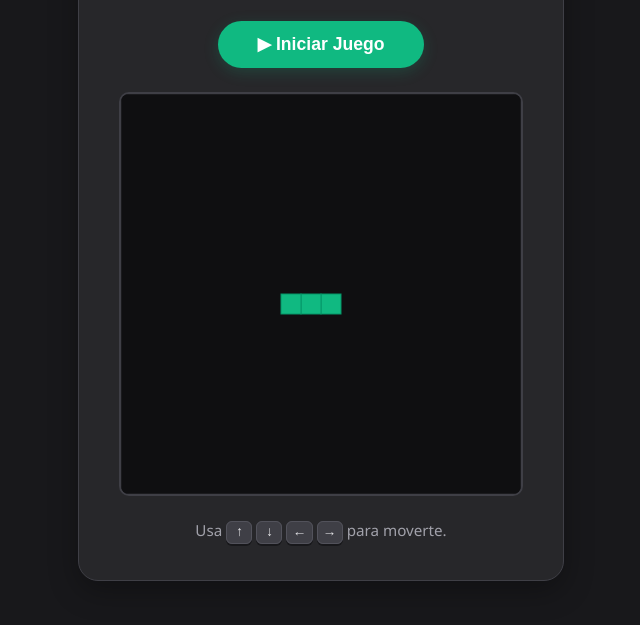
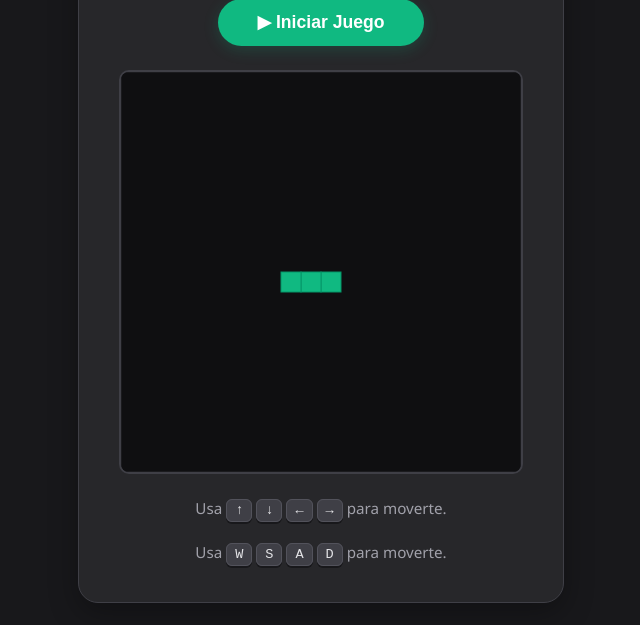
Before and after one commit to Xx-Krieger-xX/Snake-Rafael-Manu, a plain HTML site: page index.html in a window 1280 px wide. Shown: the part 175-800 px from the top of the page, without its empty margins (319-959 px from the left). Drawn offline with Linux system fonts and the light colour scheme.

Commit message:
Index actualizado.

```diff
--- a/index.html
+++ b/index.html
@@ -16,6 +16,7 @@
 
         <canvas id="gameCanvas" width="400" height="400"></canvas>
         <p class="instructions">Usa <kbd>↑</kbd> <kbd>↓</kbd> <kbd>←</kbd> <kbd>→</kbd> para moverte.</p>
+        <p class="instructions">Usa <kbd>W</kbd> <kbd>S</kbd> <kbd>A</kbd> <kbd>D</kbd> para moverte.</p>
     </div>
 
     <script src="js/script.js"></script>
```
